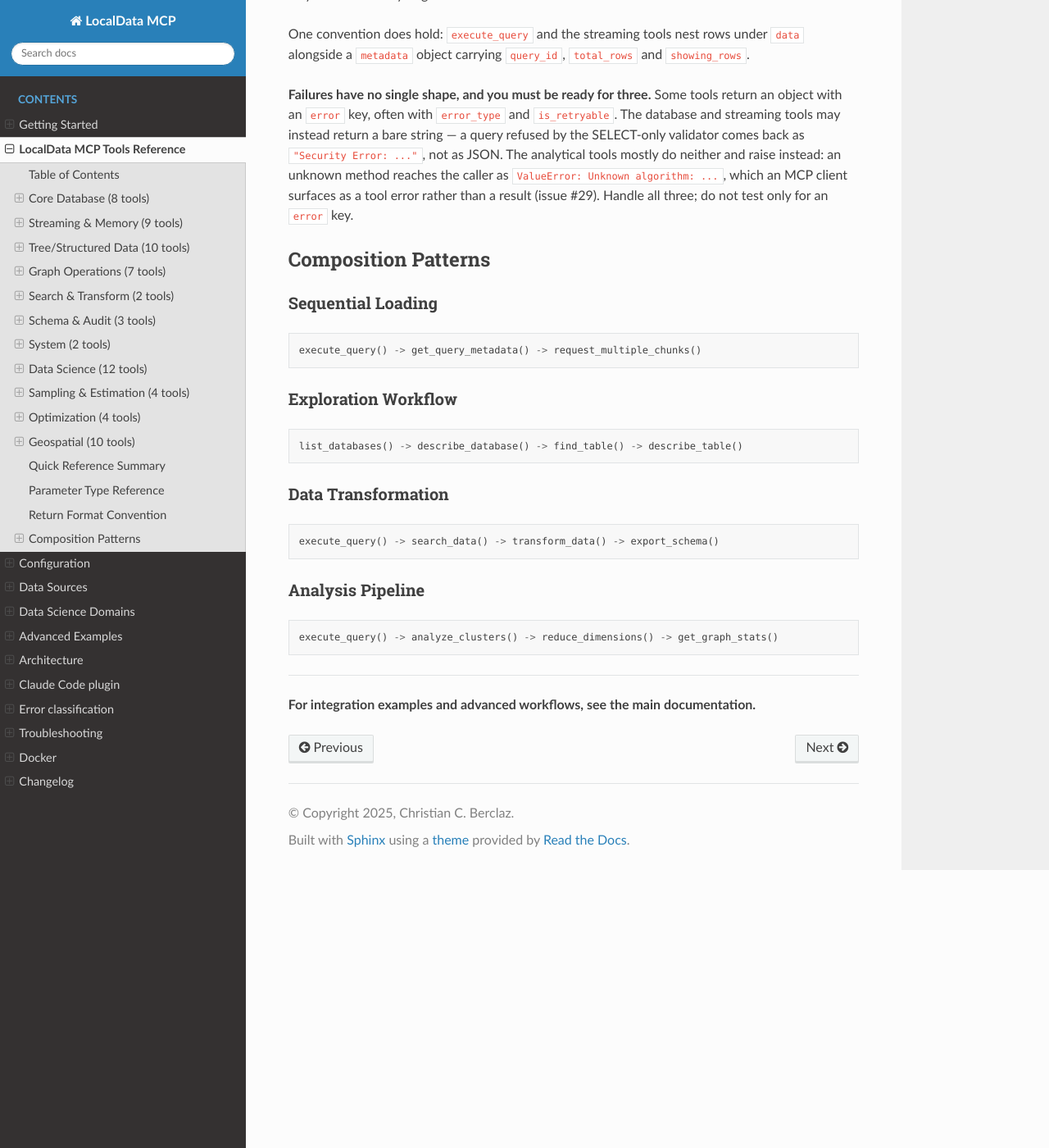
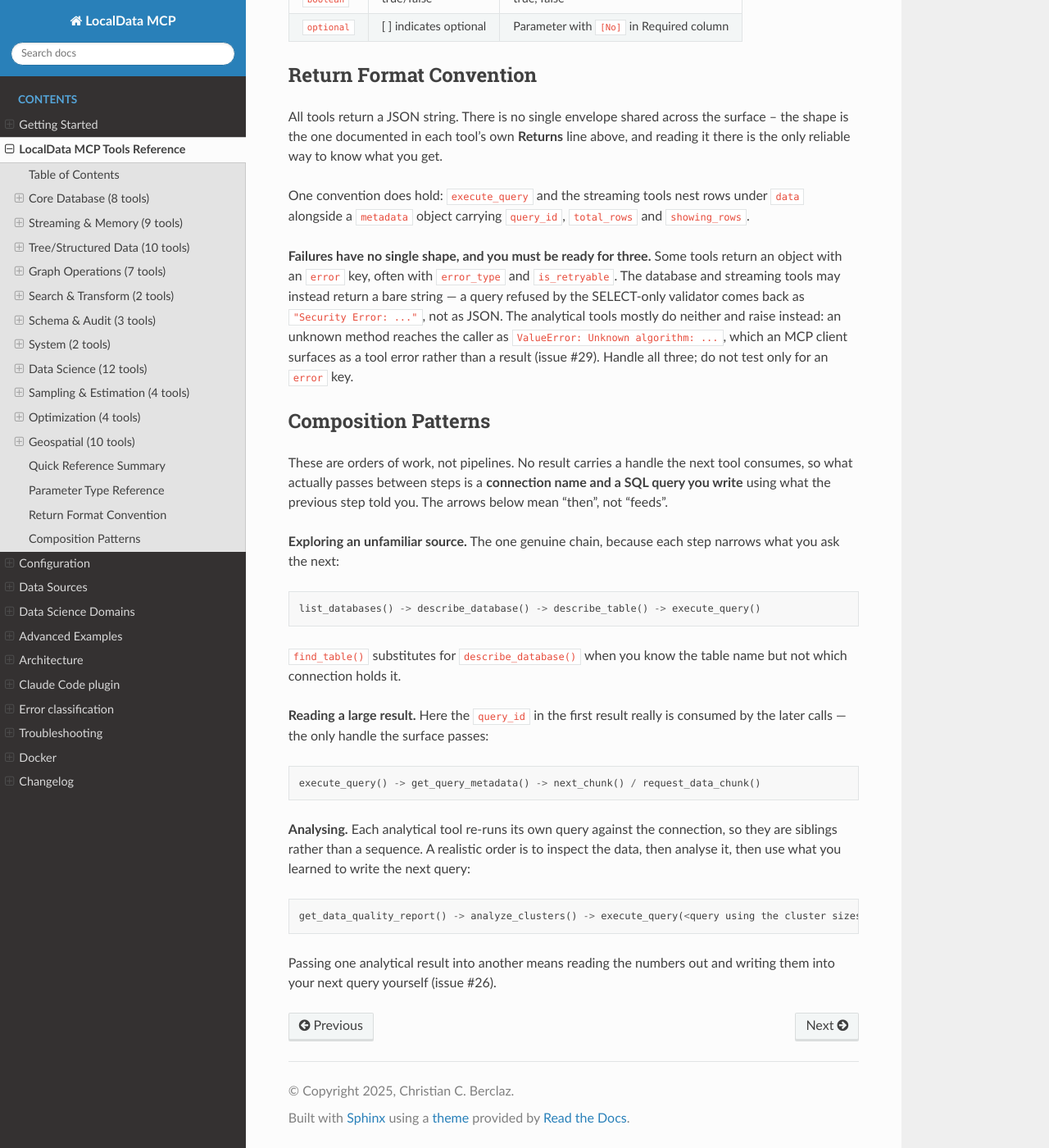
Before and after one commit to ChrisGVE/localdata-mcp, a Sphinx documentation site: the page built from docs/tools-reference.md, in a window 1280 px wide and 1400 px high, scrolled down 46175 px. Shown: the whole window at 82% size. Built offline with Sphinx 7.4.7 and the Read the Docs theme 3.1.0, drawn with Linux system fonts in a browser that asks for light colours; some of the changed text lies outside the part shown.

Commit message:
docs,skills: connect the optimization tools, and document SPARQL and real composition
The optimization skill could not call a single optimization tool. Its
`allowed-tools` listed only the exploration and regression tools, and both it
and the operations analyst hedged the solvers as "available when optimization
domain tools are exposed" -- yet all four are registered and were verified on
the assembled server. Both now name the tools, and say the things a caller gets
wrong first: they take a table name rather than a query, their computed columns
must be numeric, and sensitivity analysis is not actually computed, so the way
to price a constraint is to re-solve with it changed.

`execute_query` on an RDF connection runs SPARQL, not SQL, and returns bindings
under `results` with no `data`/`metadata` envelope and no streaming -- so
`next_chunk` and `get_query_metadata` do not apply to it. `rdflib` and
`SPARQLWrapper` are required dependencies, so this ships in a default install,
and no page said any of it. The data-sources index also counted four categories
and listed five.

The composition patterns presented four arrow chains as pipelines, including
`analyze_clusters() -> reduce_dimensions() -> get_graph_stats()`, which do not
compose at all -- a graph-statistics tool has nothing to do with a clustering
result, and the section sat fifteen lines below a paragraph correctly stating
that a result carries no handle the next tool consumes. They are now described
as orders of work, with the one genuine handle on the surface -- the `query_id`
that the streaming calls really do consume -- called out as the exception.

````diff
--- a/docs/tools-reference.md
+++ b/docs/tools-reference.md
@@ -99,6 +99,15 @@
 ```python
 execute_query("mydb", "SELECT * FROM users WHERE active = true", chunk_size=100)
 ```
+
+**On an RDF connection this tool runs SPARQL, not SQL.** Connect with `turtle`,
+`ntriples` or `sparql` and the query string is handed to the RDF store, so
+`SELECT ?s ?p ?o WHERE { ?s ?p ?o }` is the correct form and a SQL statement is
+not. The response envelope differs too — bindings come back under `results`
+alongside `success`, with no `data` or `metadata` object and no streaming, so
+`next_chunk` and `get_query_metadata` do not apply. Bound values are returned as
+plain strings holding the full IRI. `rdflib` and `SPARQLWrapper` are required
+dependencies, so this works in a default install with no extra.
 
 **Composition hints:** Use with `next_chunk` for large result sets, `get_query_metadata` for analysis.
 
@@ -1932,26 +1941,36 @@
 
 ## Composition Patterns
 
-### Sequential Loading
-```
-execute_query() -> get_query_metadata() -> request_multiple_chunks()
-```
-
-### Exploration Workflow
-```
-list_databases() -> describe_database() -> find_table() -> describe_table()
-```
-
-### Data Transformation
-```
-execute_query() -> search_data() -> transform_data() -> export_schema()
-```
-
-### Analysis Pipeline
-```
-execute_query() -> analyze_clusters() -> reduce_dimensions() -> get_graph_stats()
-```
-
----
-
-**For integration examples and advanced workflows, see the main documentation.**
+These are orders of work, not pipelines. No result carries a handle the next
+tool consumes, so what actually passes between steps is a **connection name and
+a SQL query you write** using what the previous step told you. The arrows below
+mean "then", not "feeds".
+
+**Exploring an unfamiliar source.** The one genuine chain, because each step
+narrows what you ask the next:
+
+```
+list_databases() -> describe_database() -> describe_table() -> execute_query()
+```
+
+`find_table()` substitutes for `describe_database()` when you know the table
+name but not which connection holds it.
+
+**Reading a large result.** Here the `query_id` in the first result really is
+consumed by the later calls — the only handle the surface passes:
+
+```
+execute_query() -> get_query_metadata() -> next_chunk() / request_data_chunk()
+```
+
+**Analysing.** Each analytical tool re-runs its own query against the
+connection, so they are siblings rather than a sequence. A realistic order is to
+inspect the data, then analyse it, then use what you learned to write the next
+query:
+
+```
+get_data_quality_report() -> analyze_clusters() -> execute_query(<query using the cluster sizes>)
+```
+
+Passing one analytical result into another means reading the numbers out and
+writing them into your next query yourself (issue #26).
````
Also changed, not shown: agents/operations-analyst.md (+5 -5 lines), docs/data-sources/index.md (+3 -1 lines), skills/modeling/optimization/SKILL.md (+8 -8 lines).
